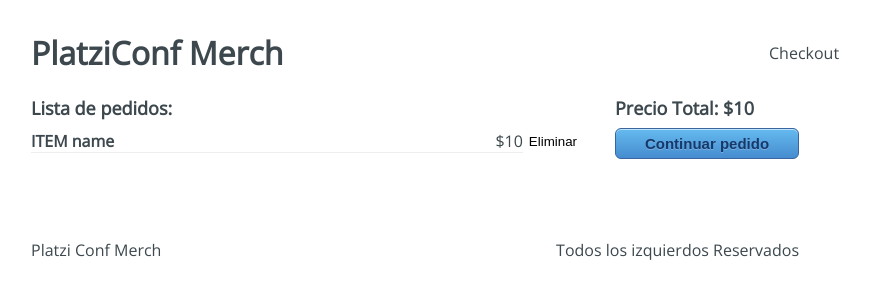
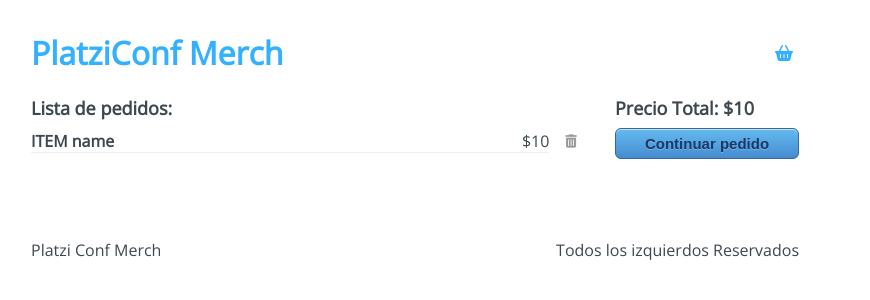
Before and after one commit to LeonelValencia/temazcalli_barra-dandelion, a React app: page /checkout in a window 1280 px wide. Shown: the top 300 px of the page, without its empty margins (225-1095 px from the left). Built offline with nearby package versions, Linux system fonts and the light colour scheme.

Commit message:
integracion de iconos y conexion con react router

```diff
--- a/public/index.html
+++ b/public/index.html
@@ -4,7 +4,8 @@
     <meta charset="UTF-8">
     <meta http-equiv="X-UA-Compatible" content="IE=edge">
     <meta name="viewport" content="width=device-width, initial-scale=1.0">
-    <title>Document</title>
+    <title>Platzi Conf Merch</title>
+    <script src="https://kit.fontawesome.com/272adb01a6.js" crossorigin="anonymous"></script>
 </head>
 <body>
     <div id="app"></div>
--- a/src/components/Header.jsx
+++ b/src/components/Header.jsx
@@ -1,12 +1,17 @@
 import React from 'react';
+import { Link } from "react-router-dom";
 import '../styles/components/Header.css'
 
 const Header = () => {
     return (
         <div className='Header'>
-            <h1 className='Header-title'>PlatziConf Merch</h1>
+            <h1 className='Header-title'>
+                <Link to='/'>PlatziConf Merch</Link>
+            </h1>
             <div className='Header-checkout'>
-                Checkout
+                <Link to='/checkout'>
+                    <i className='fas fa-shopping-basket' />
+                </Link>
             </div>
         </div>
     );
--- a/src/containers/Checkout.jsx
+++ b/src/containers/Checkout.jsx
@@ -1,4 +1,5 @@
 import React from 'react';
+import { Link } from "react-router-dom";
 import '../styles/components/Checkout.css'
 
 const Checkout = () => {
@@ -11,12 +12,16 @@
                         <h4>ITEM name</h4>
                         <span>$10</span>
                     </div>
-                    <button type='button'>Eliminar</button>
+                    <button type='button'>
+                        <li className='fas fa-trash-alt'/>
+                    </button>
                 </div>
             </div>
             <div className="Checkout-sidebar">
                 <h3>Precio Total: $10</h3>
-                <button type='button'>Continuar pedido</button>
+                <Link to='/checkout/information'>
+                    <button type='button'>Continuar pedido</button>
+                </Link>
             </div>
         </div>
     );
--- a/src/containers/Information.jsx
+++ b/src/containers/Information.jsx
@@ -1,4 +1,5 @@
 import React from 'react';
+import { Link } from "react-router-dom";
 import '../styles/components/Information.css'
 
 const Information = () => {
@@ -26,7 +27,9 @@
                         Regresar
                     </div>
                     <div className="Information-next">
-                        pagar
+                        <Link to='/checkout/payment'>
+                            pagar
+                        </Link>
                     </div>
                 </div>
             </div>
```
